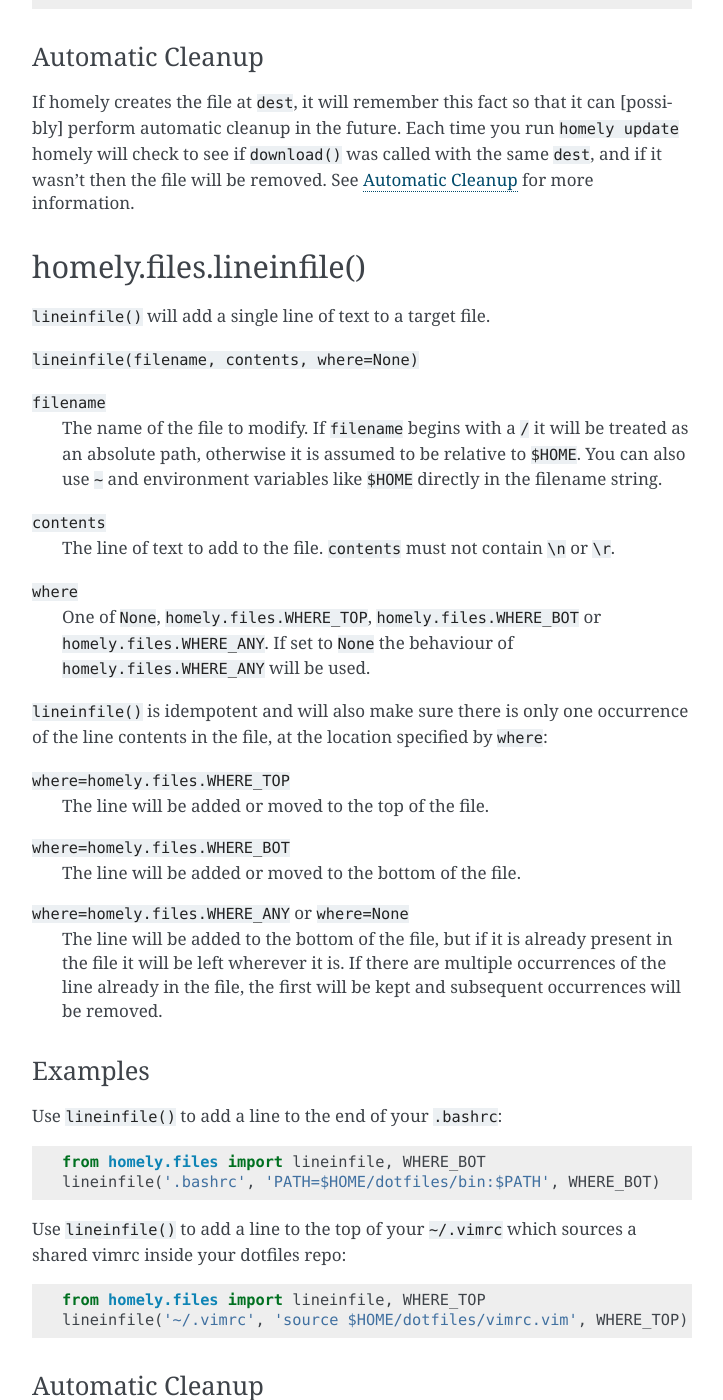
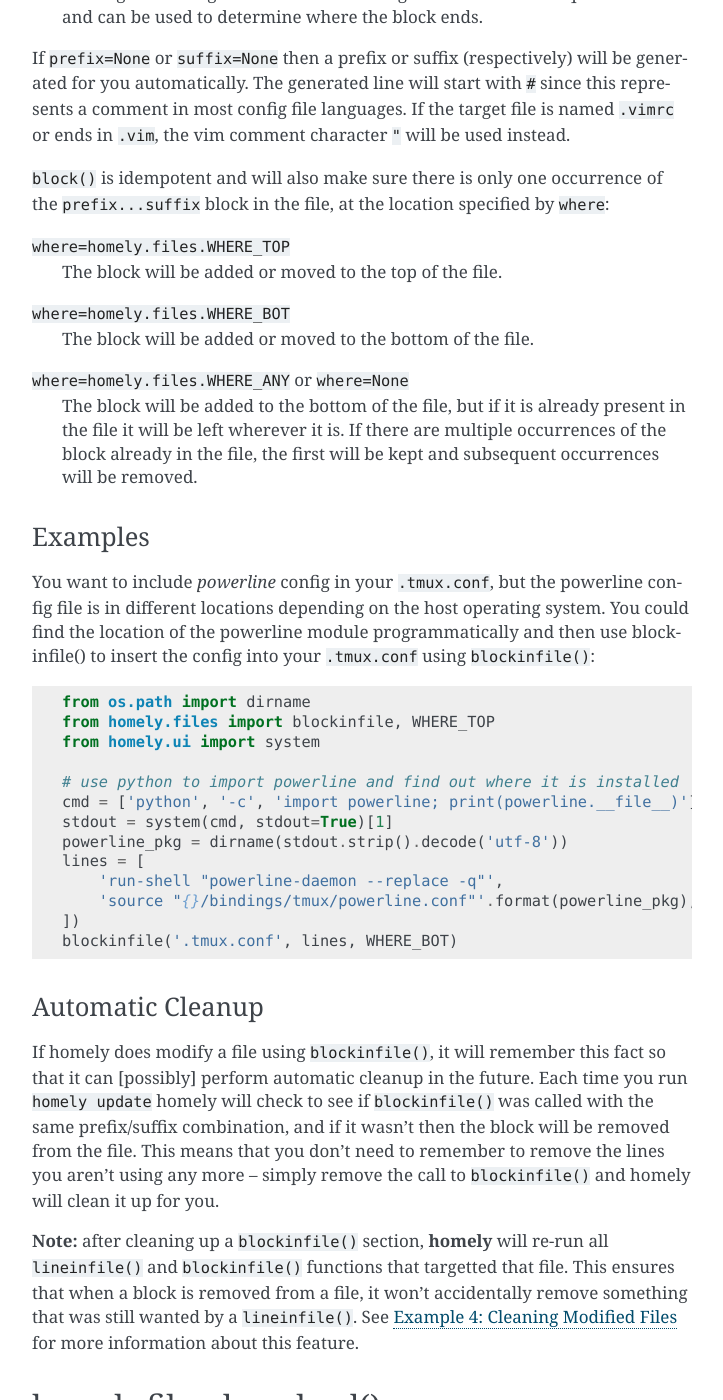
Before and after one commit to phodge/homely, a Sphinx documentation site: the page built from docs/ref/files.rst, in a window 1280 px wide and 1400 px high, scrolled down 805 px. Shown: the whole window, without its empty margins (388-1111 px from the left). Built offline with Sphinx 7.4.7, drawn with Linux system fonts in a browser that asks for light colours; the version number could not be read and is left out; some of the changed text lies outside the part shown.

Commit message:
docs/ref/files: blockinfile()

```diff
--- a/docs/ref/files.rst
+++ b/docs/ref/files.rst
@@ -1,5 +1,66 @@
 homely.files
 ============
+
+
+homely.files.blockinfile()
+--------------------------
+
+``blockinfile()`` will add a several line of text to a target file in a single block. The lines of text are surrounded by ``prefix`` and ``suffix`` lines so that the block can be maintained by **homely** over time.
+
+``blockinfile(filename, contents, where=None, *, prefix=None, suffix=None)``
+
+``filename``
+    The name of the file to modify. If ``filename`` begins with a ``/`` it will be treated as an absolute path, otherwise it is assumed to be relative to ``$HOME``.  You can also use ``~`` and environment variables like ``$HOME`` directly in the filename string.
+``contents``
+    A sequence of strings representing the lines of text to add to the file. The individual lines must not contain ``\n`` or ``\r``.
+``where``
+    One of ``None``, ``homely.files.WHERE_TOP``, ``homely.files.WHERE_BOT`` or
+    ``homely.files.WHERE_ANY``. If set to ``None`` the behaviour of
+    ``homely.files.WHERE_ANY`` will be used.
+``prefix=None``
+    A string containing a line of text which is guaranteed to be unique in the file and can be used to determine where the block starts.
+``suffix=None``
+    A string containing a line of text which is guaranteed to be unique in the file and can be used to determine where the block ends.
+
+If ``prefix=None`` or ``suffix=None`` then a prefix or suffix (respectively) will be generated for you automatically. The generated line will start with ``#`` since this represents a comment in most config file languages. If the target file is named ``.vimrc`` or ends in ``.vim``, the vim comment character ``"`` will be used instead.
+
+``block()`` is idempotent and will also make sure there is only one occurrence of the ``prefix...suffix`` block in the file, at the location specified by ``where``:
+
+``where=homely.files.WHERE_TOP``
+    The block will be added or moved to the top of the file.
+``where=homely.files.WHERE_BOT``
+    The block will be added or moved to the bottom of the file.
+``where=homely.files.WHERE_ANY`` or ``where=None``
+    The block will be added to the bottom of the file, but if it is already present in the file it will be left wherever it is. If there are multiple occurrences of the block already in the file, the first will be kept and subsequent occurrences will be removed.
+
+
+Examples
+^^^^^^^^
+
+You want to include `powerline` config in your ``.tmux.conf``, but the powerline config file is in different locations depending on the host operating system. You could find the location of the powerline module programmatically and then use blockinfile() to insert the config into your ``.tmux.conf`` using ``blockinfile()``::
+
+    from os.path import dirname
+    from homely.files import blockinfile, WHERE_TOP
+    from homely.ui import system
+
+    # use python to import powerline and find out where it is installed
+    cmd = ['python', '-c', 'import powerline; print(powerline.__file__)']
+    stdout = system(cmd, stdout=True)[1]
+    powerline_pkg = dirname(stdout.strip().decode('utf-8'))
+    lines = [
+        'run-shell "powerline-daemon --replace -q"',
+        'source "{}/bindings/tmux/powerline.conf"'.format(powerline_pkg),
+    ])
+    blockinfile('.tmux.conf', lines, WHERE_BOT)
+
+
+Automatic Cleanup
+^^^^^^^^^^^^^^^^^
+
+If homely does modify a file using ``blockinfile()``, it will remember this fact so that it can [possibly] perform automatic cleanup in the future. Each time you run ``homely update`` homely will check to see if ``blockinfile()`` was called with the same prefix/suffix combination, and if it wasn't then the block will be removed from the file. This means that you don't need to remember to remove the lines you aren't using any more -- simply remove the call to ``blockinfile()`` and homely will clean it up for you.
+
+**Note:** after cleaning up a ``blockinfile()`` section, **homely** will re-run all ``lineinfile()`` and ``blockinfile()`` functions that targetted that file. This ensures that when a block is removed from a file, it won't accidentally remove something that was still wanted by a ``lineinfile()``.
+See :ref:`cleaning_modified_files` for more information about this feature.
 
 
 homely.files.download()
```
